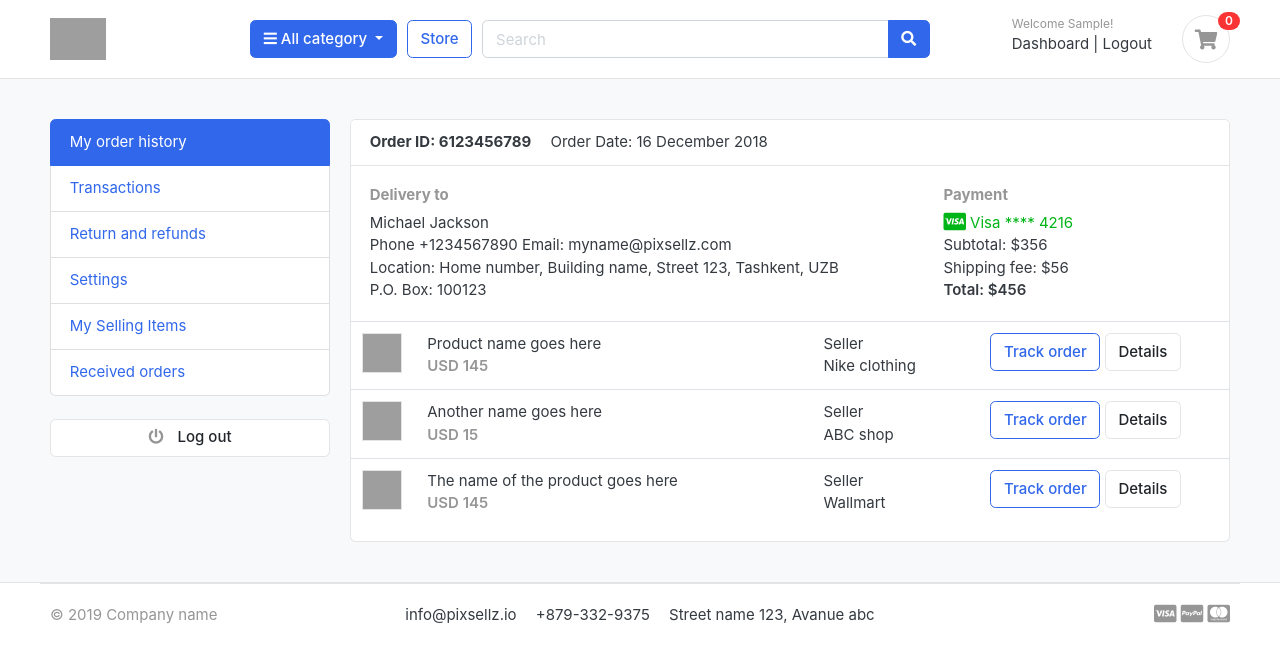
After one commit to sagarhande/greatkart, a Django app: page /accounts/dashboard/ in a window 1280 px wide. The commit adds this page. Shown: the top 663 px of the page. Run offline with Django 3.2, Linux system fonts and the light colour scheme; the visitor is signed in with stand-in values (Sample User, id 1); data that the repository does not hold is empty; some libraries are stand-ins or nearby versions; some web fonts are replaced; grey boxes are pictures that could not be loaded.

Commit message:
added dashboard view

```diff
--- a/accounts/urls.py
+++ b/accounts/urls.py
@@ -12,4 +12,5 @@ urlpatterns = [
       path("login/", views.login, name="login"),
       path("logout/", views.logout, name="logout"),
       path("activate/<uidb64>/<token>/", views.activate, name="activate"),
+       path("dashboard/", views.dashboard, name="dashboard"),
     ]
--- a/accounts/views.py
+++ b/accounts/views.py
@@ -57,7 +57,6 @@ def login(request):
         print("HERE: ", user, email, password)
         if user:
             auth.login(request, user)
-            messages.success(request, "login successful!")
             return redirect('home')
         else:
             messages.error(request, "Invalid login credentials!")
@@ -91,3 +90,9 @@ def activate(request, uidb64, token):
     else:
         messages.error(request, "Invalid activation link!")
         return redirect('register')
+
+
+@login_required(login_url='login')
+def dashboard(request):
+    return render(request, 'accounts/dashboard.html')
+    pass
--- /dev/null
+++ b/templates/accounts/dashboard.html
@@ -0,0 +1,100 @@
+{% extends 'base.html' %}
+
+{% block content %}
+
+<!-- ========================= SECTION CONTENT ========================= -->
+<section class="section-conten padding-y bg">
+
+    <div class="container">
+        <div class="row">
+        <aside class="col-md-3">
+            <!--   SIDEBAR   -->
+            <ul class="list-group">
+                <a class="list-group-item active" href="#"> My order history </a>
+                <a class="list-group-item" href="#"> Transactions </a>
+                <a class="list-group-item" href="#"> Return and refunds </a>
+                <a class="list-group-item" href="#">Settings </a>
+                <a class="list-group-item" href="#"> My Selling Items </a>
+                <a class="list-group-item" href="#"> Received orders </a>
+            </ul>
+            <br>
+            <a class="btn btn-light btn-block" href="#"> <i class="fa fa-power-off"></i> <span class="text">Log out</span> </a>
+            <!--   SIDEBAR .//END   -->
+        </aside>
+        <main class="col-md-9">
+            <article class="card">
+            <header class="card-header">
+                <strong class="d-inline-block mr-3">Order ID: 6123456789</strong>
+                <span>Order Date: 16 December 2018</span>
+            </header>
+            <div class="card-body">
+                <div class="row">
+                    <div class="col-md-8">
+                        <h6 class="text-muted">Delivery to</h6>
+                        <p>Michael Jackson <br>
+                        Phone +1234567890 Email: myname@pixsellz.com <br>
+                        Location: Home number, Building name, Street 123,  Tashkent, UZB <br>
+                        P.O. Box: 100123
+                         </p>
+                    </div>
+                    <div class="col-md-4">
+                        <h6 class="text-muted">Payment</h6>
+                        <span class="text-success">
+                            <i class="fab fa-lg fa-cc-visa"></i>
+                            Visa  **** 4216
+                        </span>
+                        <p>Subtotal: $356 <br>
+                         Shipping fee:  $56 <br>
+                         <span class="b">Total:  $456 </span>
+                        </p>
+                    </div>
+                </div> <!-- row.// -->
+            </div> <!-- card-body .// -->
+            <div class="table-responsive">
+            <table class="table table-hover">
+                <tr>
+                    <td width="65">
+                        <img src="../images/items/1.jpg" class="img-xs border">
+                    </td>
+                    <td>
+                        <p class="title mb-0">Product name goes here </p>
+                        <var class="price text-muted">USD 145</var>
+                    </td>
+                    <td> Seller <br> Nike clothing </td>
+                    <td width="250"> <a href="#" class="btn btn-outline-primary">Track order</a> <a href="#" class="btn btn-light"> Details </a> </td>
+                </tr>
+                <tr>
+                    <td>
+                        <img src="../images/items/2.jpg" class="img-xs border">
+                    </td>
+                    <td>
+                        <p class="title mb-0">Another name goes here </p>
+                        <var class="price text-muted">USD 15</var>
+                    </td>
+                    <td> Seller <br> ABC shop </td>
+                    <td> <a href="#" class="btn btn-outline-primary">Track order</a> <a href="#" class="btn btn-light"> Details </a> </td>
+                </tr>
+                <tr>
+                    <td>
+                        <img src="../images/items/3.jpg" class="img-xs border">
+                    </td>
+                    <td>
+                        <p class="title mb-0">The name of the product  goes here </p>
+                        <var class="price text-muted">USD 145</var>
+                    </td>
+                    <td> Seller <br> Wallmart </td>
+                    <td> <a href="#" class="btn btn-outline-primary">Track order</a> <a href="#" class="btn btn-light"> Details </a> </td>
+                </tr>
+            </table>
+            </div> <!-- table-responsive .end// -->
+            </article> <!-- order-group.// -->
+        </main>
+    </div> <!-- row.// -->
+    </div>
+
+
+    </section>
+    <!-- ========================= SECTION CONTENT END// ========================= -->
+
+
+{% endblock %}
--- a/templates/accounts/login.html
+++ b/templates/accounts/login.html
@@ -12,7 +12,7 @@
     <div class="container mx-auto alert alert-info" role="alert" style="max-width: 450px; margin-top:100px;">
         <h4>Thank you for registering with GreatKart!!</h4><br>
         We have send verification email to {{ request.GET.email }},
-        please verify you email before login!
+        please verify your email before login!
         <br><br>
 
         <span >Already verified? <a href="{% url 'login' %}">Login</a></span>
--- a/templates/includes/navbar.html
+++ b/templates/includes/navbar.html
@@ -75,7 +75,7 @@
 					<div class="widget-header">
 						<small class="title text-muted">Welcome {{ user.first_name }}!</small>
 						<div>
-							<a href="#">Dashboard</a> <span class="dark-transp"> | </span>
+							<a href="{% url 'dashboard' %}">Dashboard</a> <span class="dark-transp"> | </span>
 							<a href="{% url 'logout' %}"> Logout</a>
 						</div>
 					</div>
```
